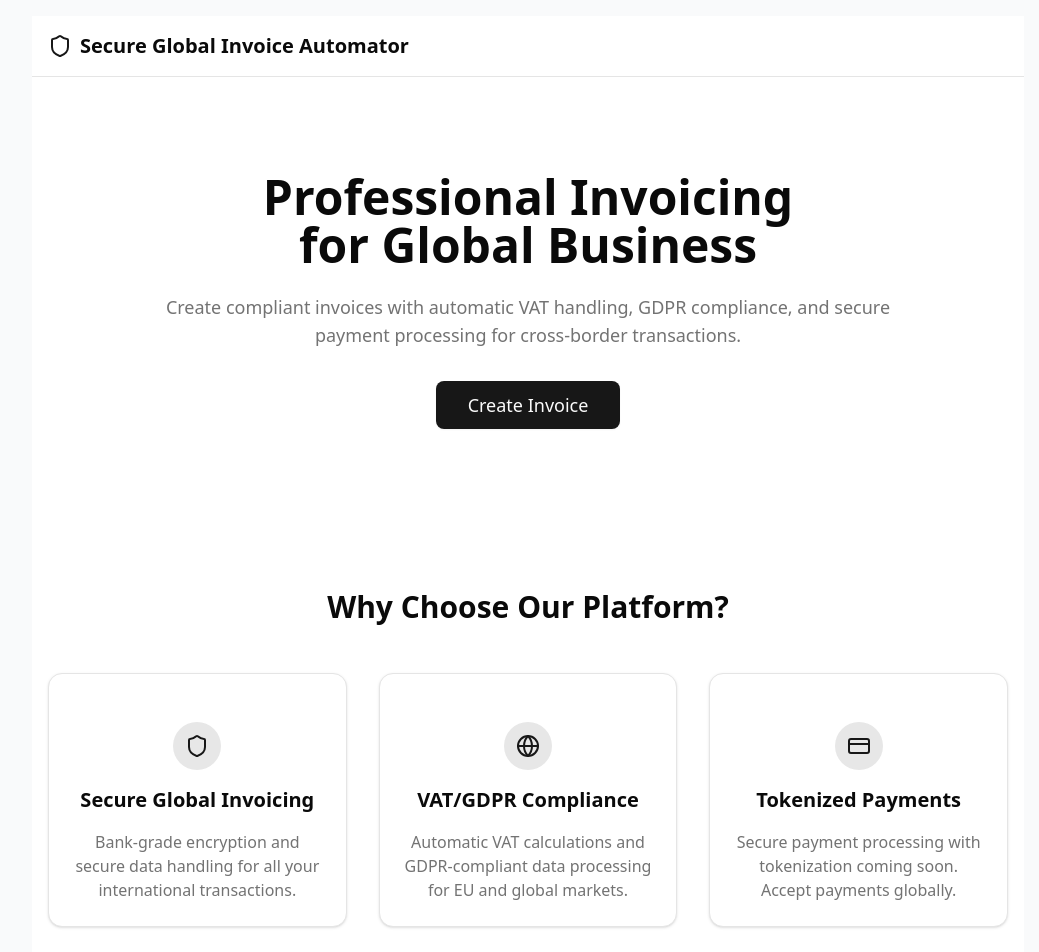
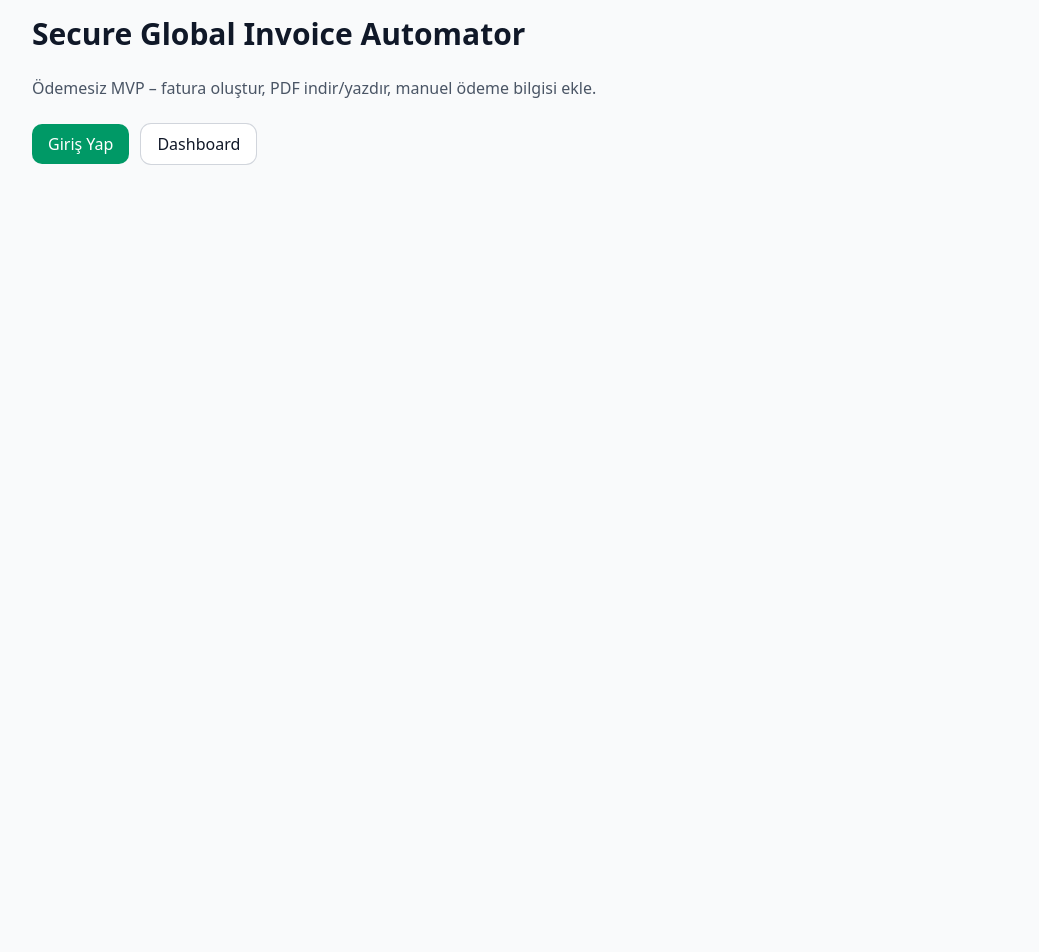
Before and after one commit to krtssgorkem-creator/v0-next-js-invoice-app, a Next.js app: page / in a window 1280 px wide. Shown: the top 952 px of the page, without its empty margins (112-1151 px from the left). After the commit the page ends 800 px from the top, so only its background shows below. Built offline with nearby package versions, Linux system fonts and the light colour scheme.

Commit message:
Update page.tsx

```diff
--- a/app/page.tsx
+++ b/app/page.tsx
@@ -1,132 +1,21 @@
-import Link from "next/link"
-import { Button } from "@/components/ui/button"
-import { Card, CardContent } from "@/components/ui/card"
-import { Shield, Globe, CreditCard, CheckCircle } from "lucide-react"
+// app/page.tsx
+import Link from "next/link";
 
-export default function LandingPage() {
+export default function Home() {
   return (
-    <div className="min-h-screen bg-background">
-      {/* Header */}
-      <header className="border-b border-border">
-        <div className="container mx-auto px-4 py-4 flex items-center justify-between">
-          <div className="flex items-center gap-2">
-            <Shield className="h-6 w-6 text-primary" />
-            <h1 className="text-xl font-bold text-foreground">Secure Global Invoice Automator</h1>
-          </div>
-        </div>
-      </header>
-
-      {/* Hero Section */}
-      <section className="container mx-auto px-4 py-16 md:py-24">
-        <div className="max-w-3xl mx-auto text-center">
-          <h2 className="text-4xl md:text-5xl font-bold text-foreground mb-6 text-balance">
-            Professional Invoicing for Global Business
-          </h2>
-          <p className="text-lg text-muted-foreground mb-8 text-pretty">
-            Create compliant invoices with automatic VAT handling, GDPR compliance, and secure payment processing for
-            cross-border transactions.
-          </p>
-          <Link href="/invoice">
-            <Button size="lg" className="text-lg px-8 py-6">
-              Create Invoice
-            </Button>
-          </Link>
-        </div>
-      </section>
-
-      {/* Features Section */}
-      <section className="container mx-auto px-4 py-16 bg-card/50">
-        <div className="max-w-5xl mx-auto">
-          <h3 className="text-3xl font-bold text-center mb-12 text-foreground">Why Choose Our Platform?</h3>
-          <div className="grid md:grid-cols-3 gap-8">
-            <Card>
-              <CardContent className="pt-6">
-                <div className="flex flex-col items-center text-center gap-4">
-                  <div className="h-12 w-12 rounded-full bg-primary/10 flex items-center justify-center">
-                    <Shield className="h-6 w-6 text-primary" />
-                  </div>
-                  <h4 className="text-xl font-semibold text-foreground">Secure Global Invoicing</h4>
-                  <p className="text-muted-foreground">
-                    Bank-grade encryption and secure data handling for all your international transactions.
-                  </p>
-                </div>
-              </CardContent>
-            </Card>
-
-            <Card>
-              <CardContent className="pt-6">
-                <div className="flex flex-col items-center text-center gap-4">
-                  <div className="h-12 w-12 rounded-full bg-primary/10 flex items-center justify-center">
-                    <Globe className="h-6 w-6 text-primary" />
-                  </div>
-                  <h4 className="text-xl font-semibold text-foreground">VAT/GDPR Compliance</h4>
-                  <p className="text-muted-foreground">
-                    Automatic VAT calculations and GDPR-compliant data processing for EU and global markets.
-                  </p>
-                </div>
-              </CardContent>
-            </Card>
-
-            <Card>
-              <CardContent className="pt-6">
-                <div className="flex flex-col items-center text-center gap-4">
-                  <div className="h-12 w-12 rounded-full bg-primary/10 flex items-center justify-center">
-                    <CreditCard className="h-6 w-6 text-primary" />
-                  </div>
-                  <h4 className="text-xl font-semibold text-foreground">Tokenized Payments</h4>
-                  <p className="text-muted-foreground">
-                    Secure payment processing with tokenization coming soon. Accept payments globally.
-                  </p>
-                </div>
-              </CardContent>
-            </Card>
-          </div>
-        </div>
-      </section>
-
-      {/* Benefits Section */}
-      <section className="container mx-auto px-4 py-16">
-        <div className="max-w-4xl mx-auto">
-          <h3 className="text-3xl font-bold text-center mb-12 text-foreground">Built for Cross-Border Business</h3>
-          <div className="grid md:grid-cols-2 gap-6">
-            {[
-              "Automatic reverse charge mechanism for EU B2B",
-              "U.S. withholding tax compliance",
-              "Multi-currency support (USD, EUR, TRY)",
-              "Export of services documentation",
-              "GDPR consent management",
-              "Professional invoice templates",
-            ].map((benefit, index) => (
-              <div key={index} className="flex items-start gap-3">
-                <CheckCircle className="h-5 w-5 text-primary mt-0.5 flex-shrink-0" />
-                <p className="text-foreground">{benefit}</p>
-              </div>
-            ))}
-          </div>
-        </div>
-      </section>
-
-      {/* CTA Section */}
-      <section className="container mx-auto px-4 py-16 bg-primary/5">
-        <div className="max-w-3xl mx-auto text-center">
-          <h3 className="text-3xl font-bold mb-4 text-foreground">Ready to Get Started?</h3>
-          <p className="text-lg text-muted-foreground mb-8">Create your first compliant invoice in minutes.</p>
-          <Link href="/invoice">
-            <Button size="lg" className="text-lg px-8 py-6">
-              Create Your First Invoice
-            </Button>
-          </Link>
-        </div>
-      </section>
-
-      {/* Footer */}
-      <footer className="border-t border-border mt-16">
-        <div className="container mx-auto px-4 py-8">
-          <p className="text-center text-sm text-muted-foreground">
-            © 2025 Secure Global Invoice Automator. All rights reserved.
-          </p>
-        </div>
-      </footer>
-    </div>
-  )
+    <main className="space-y-6">
+      <h1 className="text-3xl font-semibold">Secure Global Invoice Automator</h1>
+      <p className="text-gray-600">
+        Ödemesiz MVP – fatura oluştur, PDF indir/yazdır, manuel ödeme bilgisi ekle.
+      </p>
+      <div className="flex gap-3">
+        <Link href="/login" className="rounded-lg bg-emerald-600 px-4 py-2 text-white">
+          Giriş Yap
+        </Link>
+        <Link href="/dashboard" className="rounded-lg bg-white px-4 py-2 ring-1 ring-gray-300">
+          Dashboard
+        </Link>
+      </div>
+    </main>
+  );
 }
```
